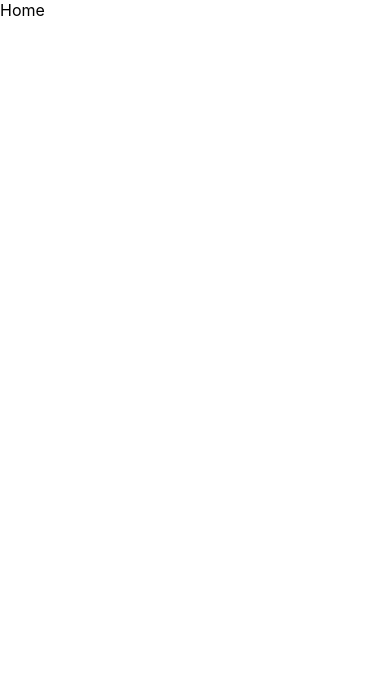
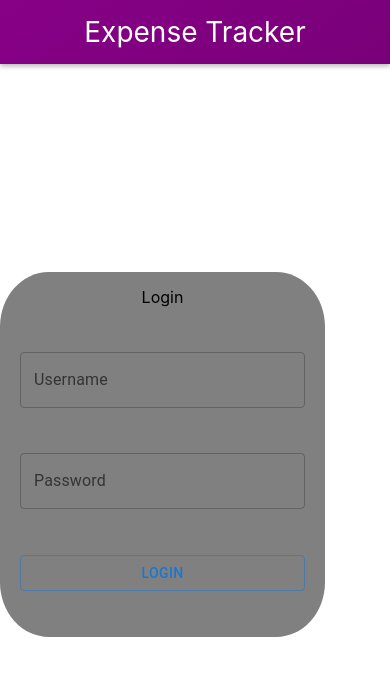
Before and after one commit to WilliamsTim/reactbudgetapp, a React (Create React App) app: page / in a window 390 px wide. Shown: the top 676 px of the page. Built offline with nearby package versions, Linux system fonts and the light colour scheme.

Commit message:
Changed top banner and added sign out button and hamburger menu as well as conditional rendering and full functionality for each component. Changed the routes such that the base route is the login page and and the home page to dashboard.

```diff
--- a/package.json
+++ b/package.json
@@ -6,11 +6,10 @@
     "@emotion/react": "^11.10.8",
     "@emotion/styled": "^11.10.8",
     "@mui/material": "^5.12.3",
-    "@planetscale/database": "^1.7.0",
     "@testing-library/jest-dom": "^5.16.5",
     "@testing-library/react": "^13.4.0",
     "@testing-library/user-event": "^13.5.0",
-    "dotenv": "^16.0.3",
+    "axios": "^1.4.0",
     "react": "^18.2.0",
     "react-dom": "^18.2.0",
     "react-router-dom": "^6.11.1",
--- a/src/App.css
+++ b/src/App.css
@@ -2,37 +2,118 @@
   text-align: center;
 }
 
-.App-logo {
-  height: 40vmin;
-  pointer-events: none;
+.hamlines {
+  background-color: white;
 }
 
-@media (prefers-reduced-motion: no-preference) {
-  .App-logo {
-    animation: App-logo-spin infinite 20s linear;
-  }
+#banner {
+  height: 64px;
+  background-image: linear-gradient(140deg, rgb(135, 0, 135), purple, rgb(121, 0, 121));
+  width: 100%;
+  position: fixed;
+  z-index: 10;
+  box-shadow: 0 2px 5px #0000004d;
+  display: flex;
 }
 
-.App-header {
-  background-color: #282c34;
-  min-height: 100vh;
+#banner p {
+  color: white;
+  font-size: 28px;
+  height: fit-content;
+  margin: auto;
+}
+
+#signout {
+  height: 33px;
+  width: fit-content;
+  opacity: 1;
+  position: fixed;
   display: flex;
-  flex-direction: column;
+  top: 15.5px;
+  right: 40px;
+  z-index: 11;
   align-items: center;
-  justify-content: center;
-  font-size: calc(10px + 2vmin);
+  font-size: 16px;
+  border: 1px solid;
   color: white;
 }
 
-.App-link {
-  color: #61dafb;
+#menu__toggle {
+  opacity: 0;
+}
+#menu__toggle:checked + .menu__btn > .lines {
+  transform: rotate(45deg);
+}
+#menu__toggle:checked + .menu__btn > .topline {
+  top: 12px;
+  transform: rotate(45deg);
+}
+#menu__toggle:checked + .menu__btn > .bottomline {
+  top: 12px;
+  transform: rotate(135deg);
+}
+#menu__toggle:checked ~ .menu__box {
+  left: 0;
+}
+.menu__btn {
+  position: fixed;
+  top: 18px;
+  left: 40px;
+  width: 26px;
+  height: 26px;
+  cursor: pointer;
+  z-index: 11;
+}
+.menu__btn > span {
+  display: block;
+  position: absolute;
+  width: 100%;
+  height: 2px;
+  transition-duration: .5s;
 }
 
-@keyframes App-logo-spin {
-  from {
-    transform: rotate(0deg);
-  }
-  to {
-    transform: rotate(360deg);
-  }
+.menu__btn > .lines {
+  top: 12px;
 }
+
+.menu__btn > .bottomline {
+  top: 20px;
+}
+
+.menu__btn > .topline {
+  top: 4px;
+}
+
+.menu__box {
+  display: block;
+  position: fixed;
+  top: 0;
+  left: -175px;
+  width: 175px;
+  height: 100%;
+  margin: 0;
+  padding: 80px 0;
+  list-style: none;
+  background-color: #eceff1;
+  box-shadow: 2px 2px 6px rgba(0, 0, 0, .4);
+  transition-duration: .5s;
+  z-index: 9;
+}
+.menu__item {
+  display: block;
+  padding: 12px 24px;
+  color: #333;
+  font-family: 'Roboto', sans-serif;
+  font-size: 20px;
+  font-weight: 600;
+  text-decoration: none;
+  transition-duration: .5s;
+}
+.menu__item:hover {
+  background-color: #CFD8DC;
+}
+
+.hamburger-menu {
+  width: 0;
+  position: absolute;
+}
--- a/src/App.js
+++ b/src/App.js
@@ -1,25 +1,66 @@
 import './App.css';
 import { BrowserRouter, Routes, Route } from 'react-router-dom';
-import Home from './pages/Home';
+import Dashboard from './pages/Dashboard';
 import Login from './pages/Login';
 import AddExpense from './pages/AddExpense';
 import PrivateRoutes from './pages/PrivateRoutes';
 import PublicRoutes from './pages/PublicRoutes';
+import { Button } from '@mui/material';
 
 function App() {
+  // variables
+
+  // functions
+  function signOut() {
+    // this function can only be called from a button that only shows up if the user is logged in, so it does not need to test that
+    document.cookie = "userId=; expires=Thu, 01 Jan 1970 00:00:01 GMT"
+    window.location.reload();
+  }
+
+  function isLoggedIn() {
+    // this needs to find if there is a cookie with the credentials sent back from the log in, if the user is logged in, return true, otherwise false.
+    var cookies = document.cookie.split(";");
+    for (let i = 0; i < cookies.length; i++) {
+      if (cookies[i].startsWith("userId=")) {
+        return true;
+      }
+    }
+    return false;
+  }
+
   return (
     <div className="App" style={{display: "flex", height: "100%", width: "100%"}}>
+      <div id="banner">
+        <p>Expense Tracker</p>
+        {isLoggedIn() && <Button id="signout" onClick={signOut}>Sign out</Button>}
+      </div>
+
+      {isLoggedIn() && <div className="hamburger-menu">
+        <input id="menu__toggle" type="checkbox" />
+        <label className="menu__btn" htmlFor="menu__toggle">
+          <span className="topline hamlines"></span>
+          <span className="lines hamlines"></span>
+          <span className="bottomline hamlines"></span>
+        </label>
+
+        <ul className="menu__box">
+          <li><a className="menu__item" href="/dashboard">Dashboard</a></li>
+          <li><a className="menu__item" href="/addexpense">Add Expense</a></li>
+        </ul>
+      </div>}
+      <div style={{paddingTop: "64px"}}>
       <BrowserRouter>
         <Routes>
           <Route element={<PrivateRoutes />}>
-            <Route path='/' element={<Home />} />
+            <Route path='/dashboard' element={<Dashboard />} />
             <Route path='/addexpense' element={<AddExpense />} />
           </Route>
           <Route element={<PublicRoutes />}>
-            <Route path="/login" element={<Login />}/>
+            <Route path="/" element={<Login />}/>
           </Route>
         </Routes>
       </BrowserRouter>
+      </div>
     </div>
   );
 }
--- a/src/index.js
+++ b/src/index.js
@@ -5,11 +5,7 @@ import App from './App';
 import reportWebVitals from './reportWebVitals';
 
 const root = ReactDOM.createRoot(document.getElementById('root'));
-root.render(
-  <React.StrictMode>
-    <App />
-  </React.StrictMode>
-);
+root.render(<App />);
 
 // If you want to start measuring performance in your app, pass a function
 // to log results (for example: reportWebVitals(console.log))
--- /dev/null
+++ b/src/pages/Dashboard.js
@@ -0,0 +1,11 @@
+import React from 'react'
+
+function Dashboard() {
+  return (
+    <div>
+      Dashboard
+    </div>
+  )
+}
+
+export default Dashboard
--- a/src/pages/Home.js
+++ /dev/null
@@ -1,9 +0,0 @@
-import React from 'react'
-
-function Home() {
-  return (
-    <div>Home</div>
-  )
-}
-
-export default Home
--- a/src/pages/Login.js
+++ b/src/pages/Login.js
@@ -1,12 +1,42 @@
-import React from 'react';
+import React, { useRef } from 'react';
 import './login.css'
-import { Box } from '@mui/material';
+import { Box, Button, TextField } from '@mui/material';
+import axios from "axios";
 
 function Login() {
+  // variables
+  var ref = useRef(null);
+
+  // functions
+  function validateInputs() {
+    if (ref.current[0].value.length  > 5 && ref.current[2].value.length > 5) return true;
+    else return false;
+  }
+
+  function handleSubmit(e) {
+    e.preventDefault();
+    if (validateInputs()) {
+      // submit to backend serverless function for authentication.
+      // username value is at ref.current[0].value
+      // password value is at ref.current[2].value
+      axios.post("http://localhost:8888/.netlify/functions/budgetAppLogin", {username: ref.current[0].value, password: ref.current[2].value})
+        .then((response) => {response.data.cookie.includes("undefined") ? alert("There was a problem logging in, please try again later") : document.cookie = response.data.cookie; window.location.reload()})
+        .catch((err) => alert("Incorrect email or password"));
+    } else {
+      alert("login info not long enough");
+    }
+  }
+
+  // returned component
   return (
     <div style={{display: "flex", height: "100%", width: "100%"}}>
         <Box className="loginbox">
-            Login
+            <legend>Login</legend>
+            <form className='loginform' ref={ref} onSubmit={handleSubmit}>
+              <TextField id="outlined-basic" label="Username" variant="outlined" />
+              <TextField id="outlined-basic" label="Password" variant="outlined" />
+              <Button variant="outlined" type='submit'>Login</Button>
+            </form>
         </Box>
     </div>
   )
--- a/src/pages/PrivateRoutes.js
+++ b/src/pages/PrivateRoutes.js
@@ -1,9 +1,12 @@
 import { Navigate, Outlet } from 'react-router-dom'
 
 const PrivateRoutes = () => {
-    let auth = {'token': true}
+    const cookie = document.cookie
+        .split("; ")
+        .find((row) => row.startsWith("userId="))
+        ?.split("=")[1];
     return (
-        auth.token ? <Outlet/> : <Navigate to='/login'/>
+        cookie ? <Outlet/> : <Navigate to='/'/>
     )
 }
 
--- a/src/pages/PublicRoutes.js
+++ b/src/pages/PublicRoutes.js
@@ -1,9 +1,13 @@
 import { Navigate, Outlet } from 'react-router-dom'
 
 const PublicRoutes = () => {
-    let auth = {'token': false}
+    const cookie = document.cookie
+    .split("; ")
+    .find((row) => row.startsWith("userId="))
+    ?.split("=")[1];
+    console.log(cookie)
     return (
-        !auth.token ? <Outlet/> : <Navigate to='/'/>
+        cookie ? <Navigate to='/dashboard'/> : <Outlet/>
     )
 }
 
--- a/src/pages/login.css
+++ b/src/pages/login.css
@@ -1,8 +1,18 @@
 .loginbox {
     display: flex;
-    height: 400px;
-    width: 300px;
-    background-color: black;
+    height: 350px;
+    width: 325px;
+    background-color: gray;
     margin: auto;
-    border-radius: 25px;
+    border-radius: 15%;
+    flex-direction: column;
+    padding-top: 15px;
 }
+.loginform {
+    display: flex;
+    flex-direction: column;
+    justify-content: space-evenly;
+    height: 100%;
+    padding-right: 20px;
+    padding-left: 20px;
+}
```
Also changed, not shown: 1 other file (tests, documents, lock files or other folders).
